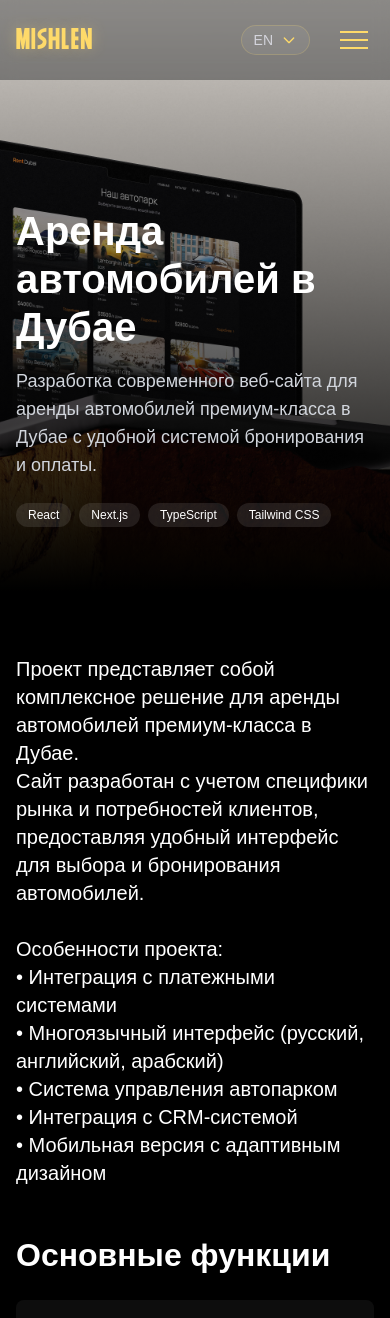
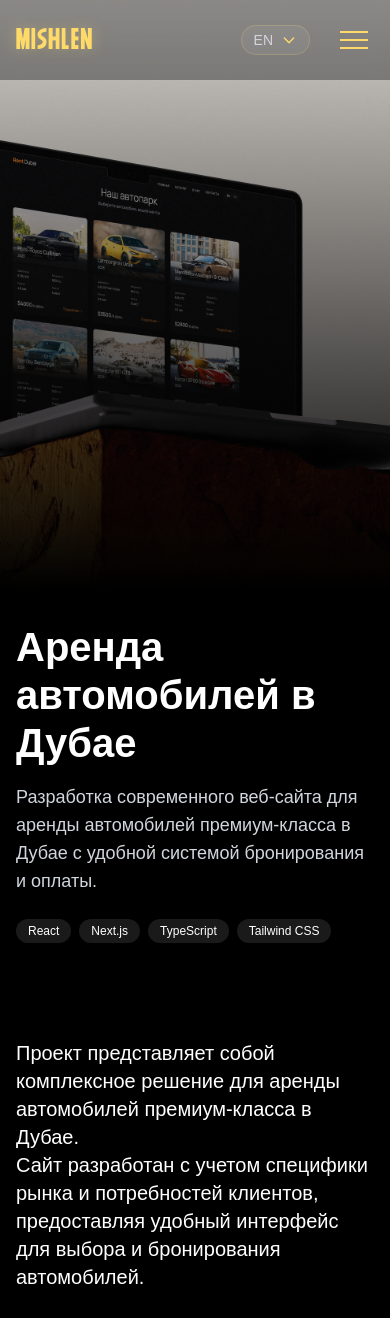
Before and after one commit to burkovmu/web5, a Next.js app: page /projects/project1 in a window 390 px wide. Shown: the top 1318 px of the page. Built offline with nearby package versions, Linux system fonts and the light colour scheme; a web font is replaced by a local one.

Commit message:
Исправлена мобильная версия страниц проектов - текст отображается под изображением

```diff
--- a/src/app/projects/[id]/page.tsx
+++ b/src/app/projects/[id]/page.tsx
@@ -203,7 +203,9 @@ export default function ProjectPage() {
           className="object-cover"
         />
         <div className="absolute inset-0 bg-gradient-to-t from-black via-black/50 to-transparent" />
-        <div className="absolute bottom-0 left-0 right-0 container mx-auto px-4 py-16">
+
+        {/* Заголовок с описанием для Desktop версии */}
+        <div className="absolute bottom-0 left-0 right-0 container mx-auto px-4 py-16 hidden md:block">
           <motion.div
             initial={{ opacity: 0, y: 20 }}
             animate={{ opacity: 1, y: 0 }}
@@ -224,6 +226,29 @@ export default function ProjectPage() {
             </div>
           </motion.div>
         </div>
+      </div>
+
+      {/* Заголовок с описанием для мобильной версии */}
+      <div className="md:hidden w-full bg-black px-4 py-8">
+        <motion.div
+          initial={{ opacity: 0, y: 20 }}
+          animate={{ opacity: 1, y: 0 }}
+          transition={{ duration: 0.5 }}
+          className="max-w-4xl"
+        >
+          <h1 className="text-3xl font-bold mb-4">{project.title}</h1>
+          <p className="text-lg text-gray-300 mb-6">{project.description}</p>
+          <div className="flex flex-wrap gap-2">
+            {project.technologies.map((tech, index) => (
+              <span
+                key={index}
+                className="px-3 py-1 bg-white/10 rounded-full text-xs"
+              >
+                {tech}
+              </span>
+            ))}
+          </div>
+        </motion.div>
       </div>
 
       {/* Main Content */}
--- a/src/components/ProjectsSection.tsx
+++ b/src/components/ProjectsSection.tsx
@@ -90,12 +90,12 @@ export default function ProjectsSection() {
                       fill
                       className="object-cover transform group-hover:scale-105 transition-transform duration-700"
                     />
-                    {/* Мобильный оверлей для улучшения читаемости текста */}
-                    <div className="absolute inset-0 bg-gradient-to-t from-black to-transparent opacity-70 lg:hidden" />
+                    {/* Видимый только на больших экранах оверлей для наложения текста */}
+                    <div className="absolute inset-0 hidden lg:block"></div>
                   </div>
 
                   {/* Информация о проекте */}
-                  <div className="relative">
+                  <div className="relative mt-6 lg:mt-0">
                     <div className="absolute -left-4 top-0 w-[2px] h-full bg-[#feda6a]/20 group-hover:bg-[#feda6a] transition-colors duration-500" />
                     <div className="pl-8">
                       <div className="flex items-center gap-4 mb-4">
```
